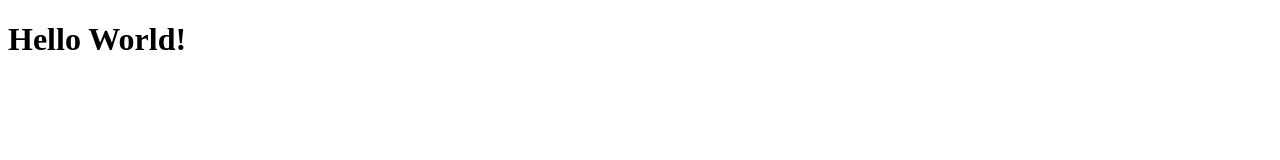
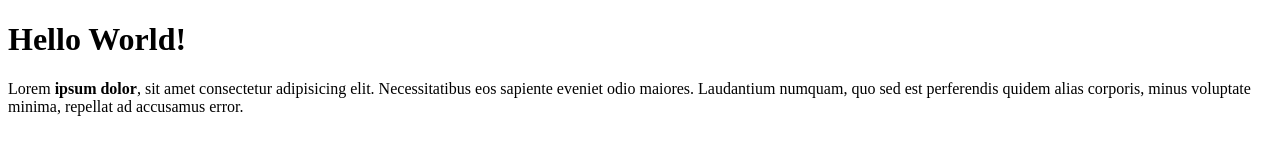
Before and after one commit to henriquemrs85/html-boilerplate, a plain HTML site: page index.html in a window 1280 px wide. Drawn offline with Linux system fonts and the light colour scheme.

Commit message:
index.html changes including <p> and formatting

```diff
--- a/index.html
+++ b/index.html
@@ -1,3 +1,4 @@
+<!-- comment -->
 <!DOCTYPE html>
 <html lang="en">
     <head>
@@ -7,5 +8,6 @@
 
     <body>
         <h1>Hello World!</h1>
+        <p>Lorem <strong>ipsum dolor</strong>, sit amet consectetur adipisicing elit. Necessitatibus eos sapiente eveniet odio maiores. Laudantium numquam, quo sed est perferendis quidem alias corporis, minus voluptate minima, repellat ad accusamus error.</p>
     </body>
 </html>
```
